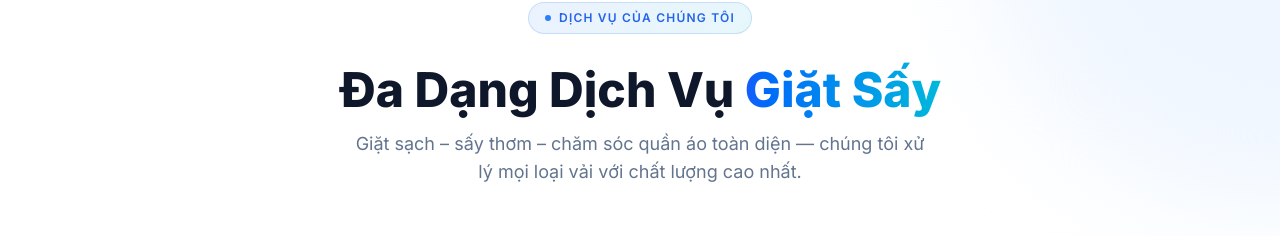
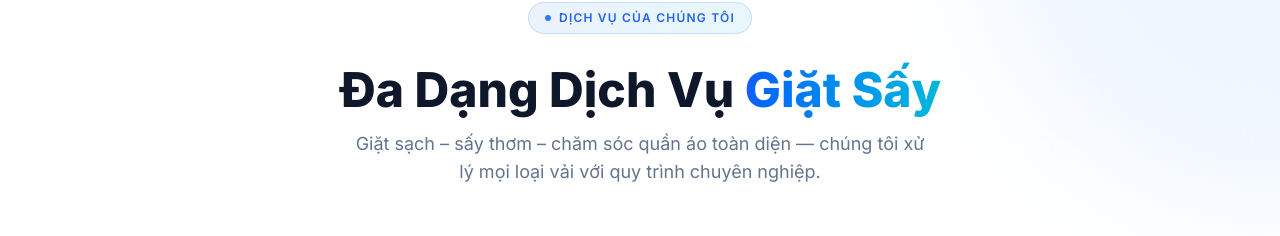
Before and after one commit to haiphan5289/giat-say-trang-dang, a Next.js app in the folder web/: page / in a window 1280 px wide. Shown: the part 1039-1275 px from the top of the page. Built offline with nearby package versions, Linux system fonts and the light colour scheme.

Commit message:
[Revenue][] change text

```diff
--- a/web/src/components/sections/ServicesGrid.tsx
+++ b/web/src/components/sections/ServicesGrid.tsx
@@ -86,7 +86,7 @@ export default function ServicesGrid() {
               </span>
             </>
           }
-          description="Giặt sạch – sấy thơm – chăm sóc quần áo toàn diện — chúng tôi xử lý mọi loại vải với chất lượng cao nhất."
+          description="Giặt sạch – sấy thơm – chăm sóc quần áo toàn diện — chúng tôi xử lý mọi loại vải với quy trình chuyên nghiệp."
         />
 
         {/* Grid */}
```
